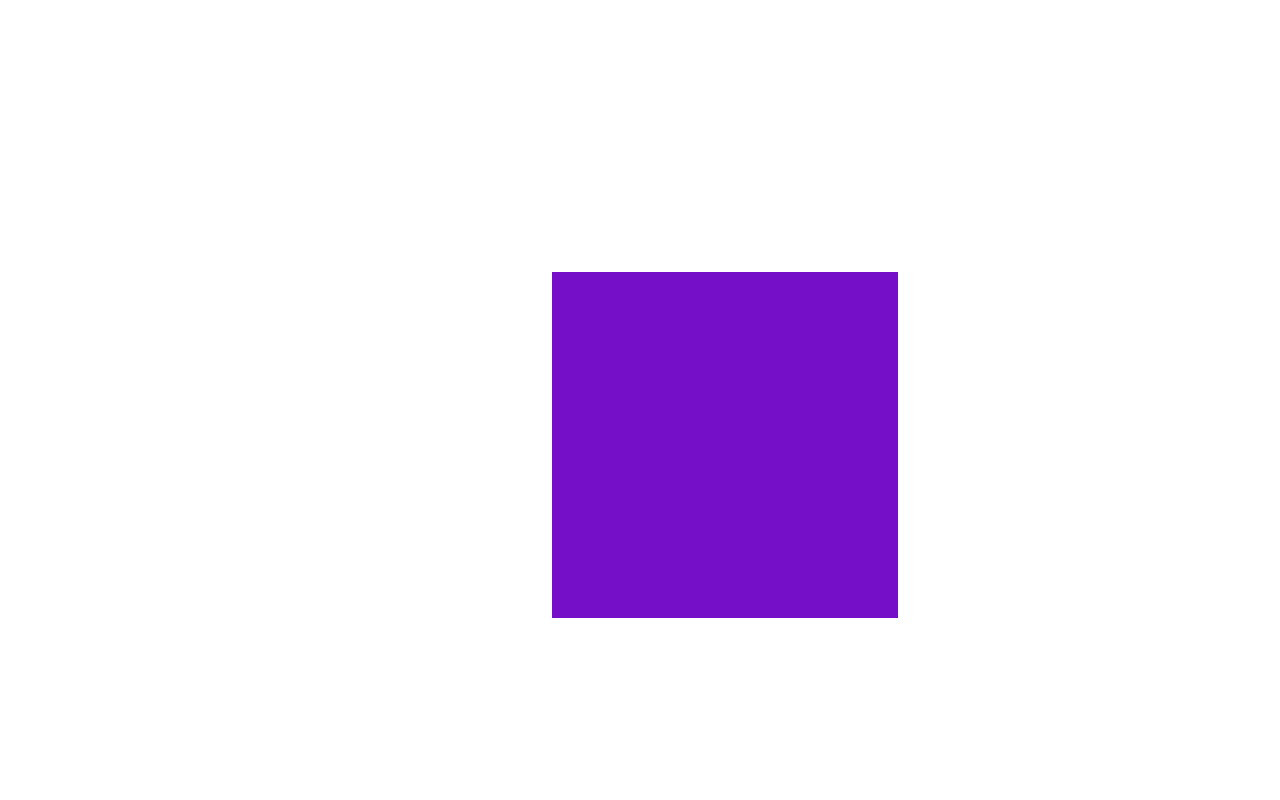
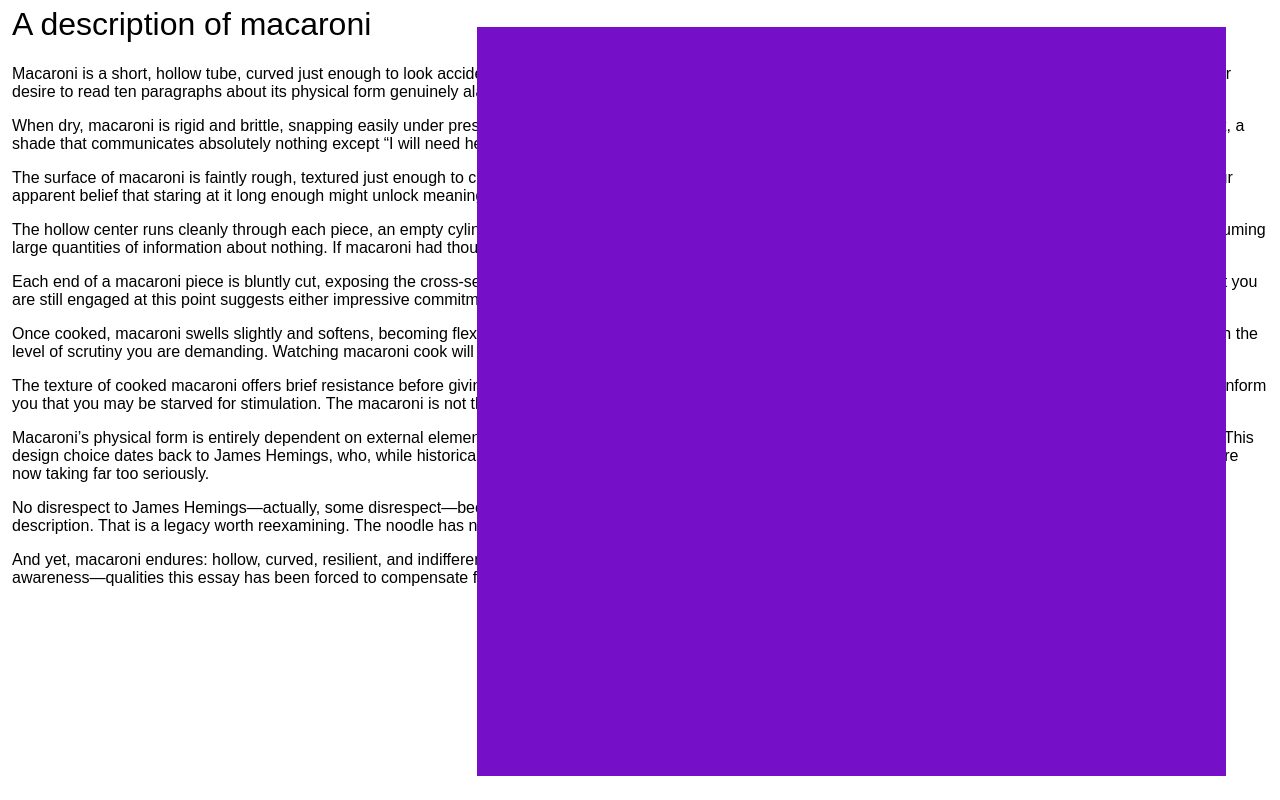
Before and after one commit to Reclips0/legendary-disco, a React (Create React App) app in the folder square/: page / in a window 1280 px wide. Built offline with nearby package versions, Linux system fonts and the light colour scheme.

Commit message:
wertjhwerut

```diff
--- a/square/src/App.css
+++ b/square/src/App.css
@@ -3,6 +3,7 @@
   --sqr_color: #000000;
   --margin-left: 0px;
   --margin-top: 0px;
+  --mac-top: 0px;
 }
 
 @import url('https://fonts.googleapis.com/css2?family=Bungee&display=swap');
@@ -18,6 +19,16 @@
   height: var(--sqr_width);
   background-color: var(--sqr_color);
   display: block;
-  margin-left: var(--margin-left);
-  margin-top: var(--margin-top);
+  position: relative;
+  left: var(--margin-left);
+  top: var(--margin-top);
+  z-index: 10;
 }
+
+.macaroni {
+  position: absolute;
+  top: -15px;
+  margin-left: 12px;
+  margin-right: 12px;
+  z-index: 2;
+}
--- a/square/src/App.js
+++ b/square/src/App.js
@@ -10,33 +10,57 @@ function getRandomColor() {
   return color;
 }
 
+var height = window.innerHeight;
+var width = window.innerWidth;
+var sqr_size = Math.floor(Math.random() * height);
+var top_margin = Math.floor(Math.random() * (height - sqr_size));
+
 function Square() {
   // REF: document.documentElement.style.setProperty('--text', `'${time}'`);
   // var h = window.innerHeight;
-  var height = window.innerHeight;
-  var width = window.innerWidth;
+  console.log(height);
+  console.log(width);
   // random size
-  var sqr_size = Math.floor(Math.random() * height);
   document.documentElement.style.setProperty('--sqr_width', `${sqr_size}px`);
   // random position on the x axis
   var left_margin = Math.floor(Math.random() * (width - sqr_size));
-  document.documentElement.style.setProperty('--margin-left', `${left_margin}px`)
+  document.documentElement.style.setProperty('--margin-left', `${left_margin}px`);
   // random position on the y axis
-  var top_margin = Math.floor(Math.random() * (height - sqr_size));
-  document.documentElement.style.setProperty('--margin-top', `${top_margin}px`)
+  document.documentElement.style.setProperty('--margin-top', `${top_margin}px`);
   // random color (reference getRandomColor())
-  document.documentElement.style.setProperty('--sqr_color', `${getRandomColor()}`)
+  document.documentElement.style.setProperty('--sqr_color', `${getRandomColor()}`);
   return(
     <div className="square">
 
     </div>
-  )
+  );
+}
+
+function Macaroni() {
+  var im_going_insane = sqr_size;
+  document.documentElement.style.setProperty('--mac_top', `${im_going_insane}px`);
+  return (
+    <div className="macaroni">
+      <h1 className="bungee-regular">A description of macaroni</h1>
+      <p className="bungee-regular">Macaroni is a short, hollow tube, curved just enough to look accidental, like it tripped while being manufactured. It’s small, pale, and deeply unremarkable, which makes your desire to read ten paragraphs about its physical form genuinely alarming. Somewhere out there, books exist, and yet here you are, opting for an essay on a noodle.</p>
+      <p className="bungee-regular">When dry, macaroni is rigid and brittle, snapping easily under pressure—much like the justification for why you’re still reading this. Its color hovers between beige and regret, a shade that communicates absolutely nothing except “I will need help later.” You chose to analyze this instead of literally anything else with texture, symbolism, or dignity.</p>
+      <p className="bungee-regular">The surface of macaroni is faintly rough, textured just enough to cling to sauces that do the actual work. This microscopic graininess is practical, not fascinating, despite your apparent belief that staring at it long enough might unlock meaning. It won’t. This is pasta, not a personality.</p>
+      <p className="bungee-regular">The hollow center runs cleanly through each piece, an empty cylindrical void that exists solely for filling. It is, unfortunately, a little too poetic given your enthusiasm for consuming large quantities of information about nothing. If macaroni had thoughts, it would be confused why you’re treating its internal emptiness like a feature worth ten paragraphs.</p>
+      <p className="bungee-regular">Each end of a macaroni piece is bluntly cut, exposing the cross-section with all the subtlety of a factory line. There is no artistry here, no flourish—just a utilitarian slice. That you are still engaged at this point suggests either impressive commitment or a concerning willingness to follow bad ideas to their logical conclusion.</p>
+      <p className="bungee-regular">Once cooked, macaroni swells slightly and softens, becoming flexible and warm and still aggressively boring. Its physical transformation is modest, restrained, and not worth the level of scrutiny you are demanding. Watching macaroni cook will not fix whatever inspired you to request this, but I admire the optimism.</p>
+      <p className="bungee-regular">The texture of cooked macaroni offers brief resistance before giving way completely, a mouthfeel best described as “there.” If this sensation feels notable to you, I regret to inform you that you may be starved for stimulation. The macaroni is not the problem; your standards are.</p>
+      <p className="bungee-regular">Macaroni’s physical form is entirely dependent on external elements—cheese, sauce, seasoning—to justify its existence. On its own, it contributes shape and nothing else. This design choice dates back to James Hemings, who, while historically significant, apparently saw this bent tube and thought, “Yes, this is sufficient,” setting a precedent you are now taking far too seriously.</p>
+      <p className="bungee-regular">No disrespect to James Hemings—actually, some disrespect—because introducing macaroni to America indirectly led to you requesting ten paragraphs about its physical description. That is a legacy worth reexamining. The noodle has not changed much since then, and neither, it seems, has humanity’s capacity to overthink starch.</p>
+      <p className="bungee-regular">And yet, macaroni endures: hollow, curved, resilient, and indifferent to your fixation. Its physical simplicity proves that survival does not require depth, distinction, or self-awareness—qualities this essay has been forced to compensate for on your behalf. You wanted ten paragraphs about macaroni. You got them. Please reflect on that.</p>
+    </div>
+  );
 }
 
 function App() {
   return (
     <div>
       <Square />
+      <Macaroni />
     </div>
   );
 }
```
Also changed, not shown: 1 other file (tests, documents, lock files or other folders).
